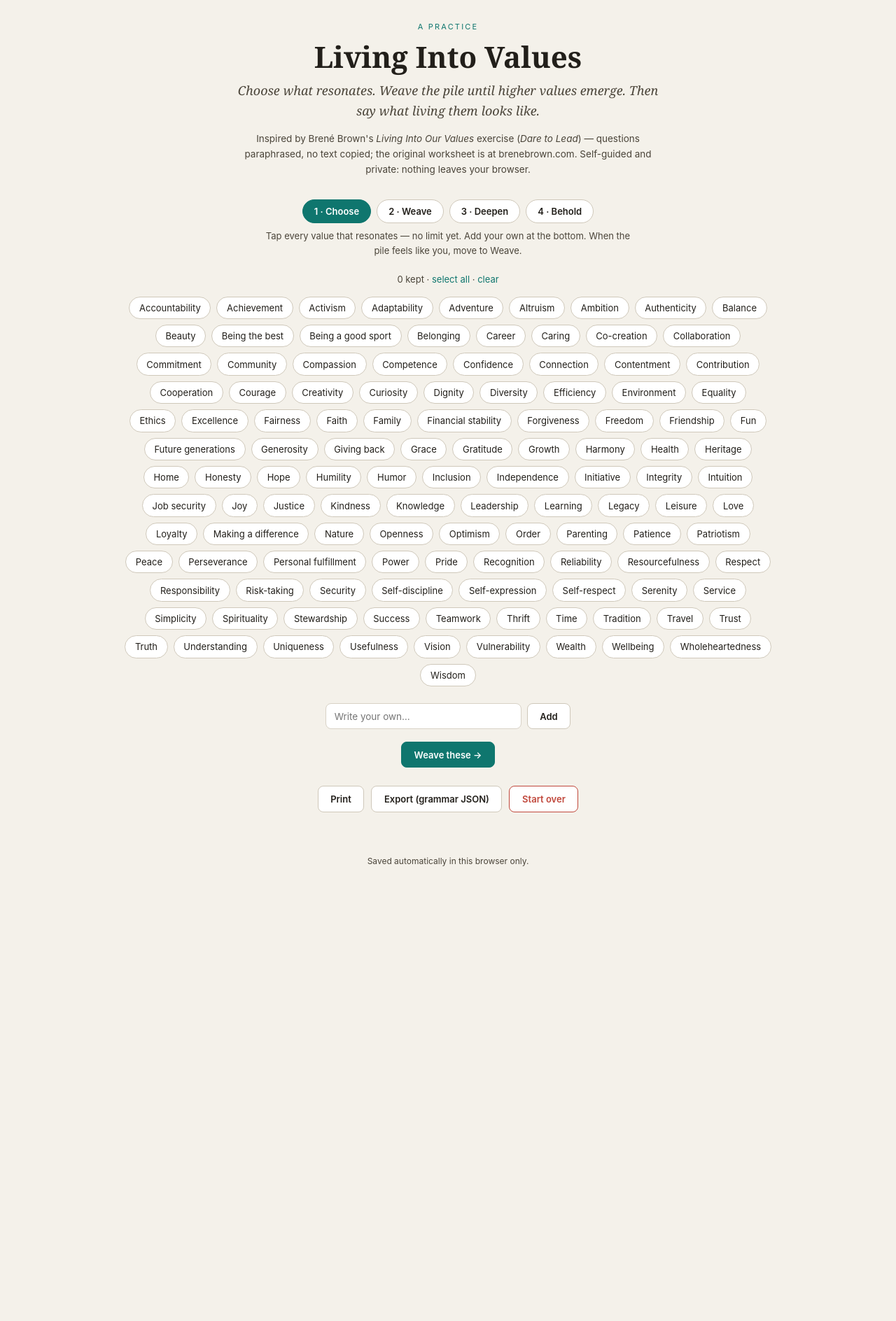
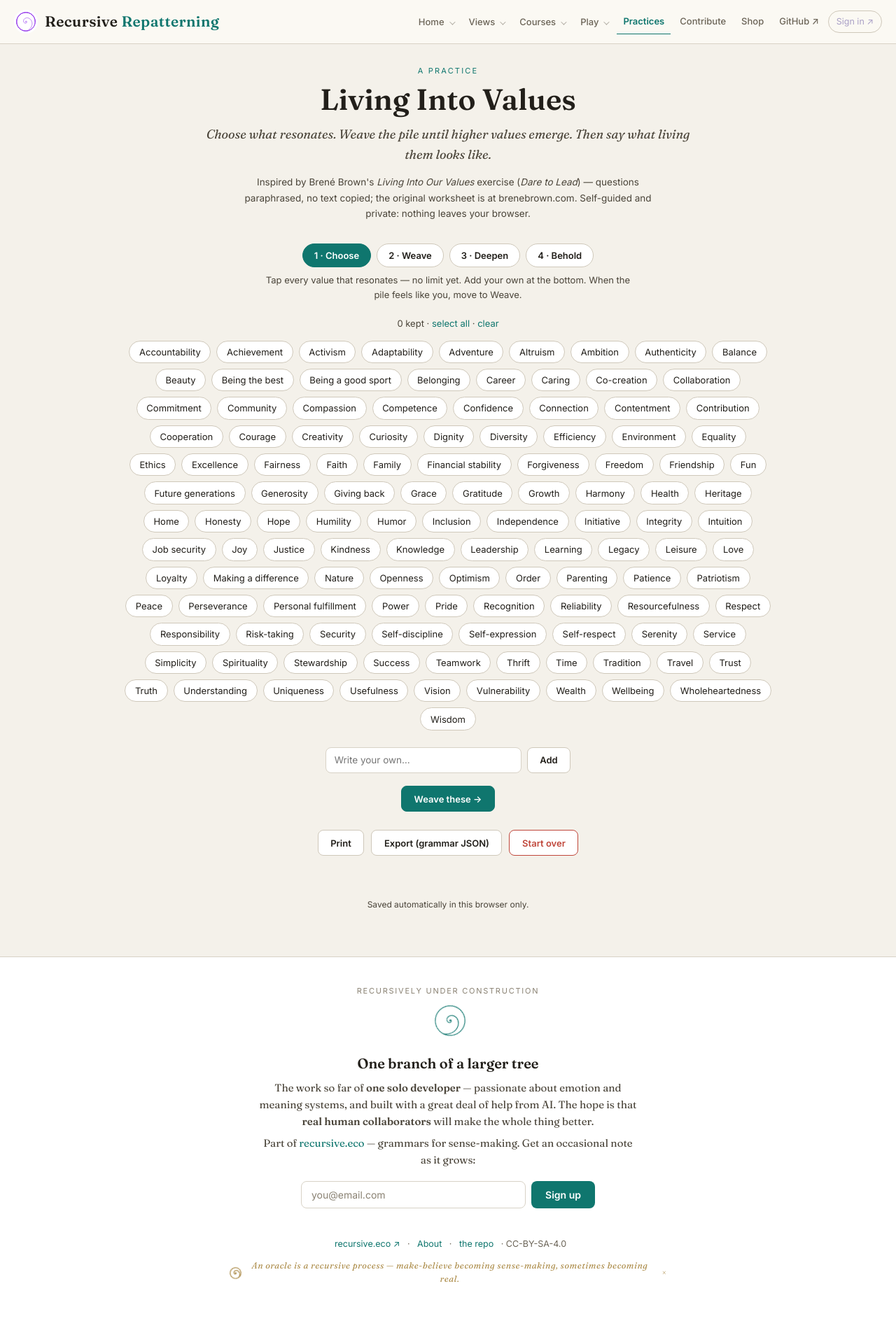
Before and after one commit to PlayfulProcess/recursive-repatterning, a plain HTML site: page tools/living-into-values.html in a window 1280 px wide. Shown: the whole page at 70% size. Before the commit the page ends 1252 px from the top, so only its background shows below. Drawn offline with nearby package versions, Linux system fonts and the light colour scheme.

Commit message:
Values tool: render the site header/footer custom elements (script alone injects nothing)
Co-Authored-By: Claude Fable 5 <noreply@anthropic.com>

```diff
--- a/tools/living-into-values.html
+++ b/tools/living-into-values.html
@@ -75,11 +75,12 @@
   .tree-answers{font-size:12.5px;color:var(--ink-soft);margin:2px 0 6px;line-height:1.5;white-space:pre-wrap}
   .footer-actions{display:flex;gap:10px;flex-wrap:wrap;justify-content:center;margin:26px 0 60px}
   .savenote{font-family:var(--sans);font-size:12px;color:var(--ink-soft);text-align:center;margin-top:6px}
-  @media print{ .stages,.stage-hint,.footer-actions,.addrow,.keep-count,header,footer{display:none !important} }
+  @media print{ .stages,.stage-hint,.footer-actions,.addrow,.keep-count,site-header,site-footer{display:none !important} }
 </style>
 </head>
 <body>
 <script src="../site-header.js?v=53"></script>
+<site-header active="practices"></site-header>
 <main class="wrap">
   <section class="hero">
     <p class="kick">A practice</p>
@@ -314,5 +315,6 @@ document.getElementById('resetBtn').addEventListener('click', () => {
 render();
 </script>
 <script src="../site-footer.js?v=3"></script>
+<site-footer base="../"></site-footer>
 </body>
 </html>
```
